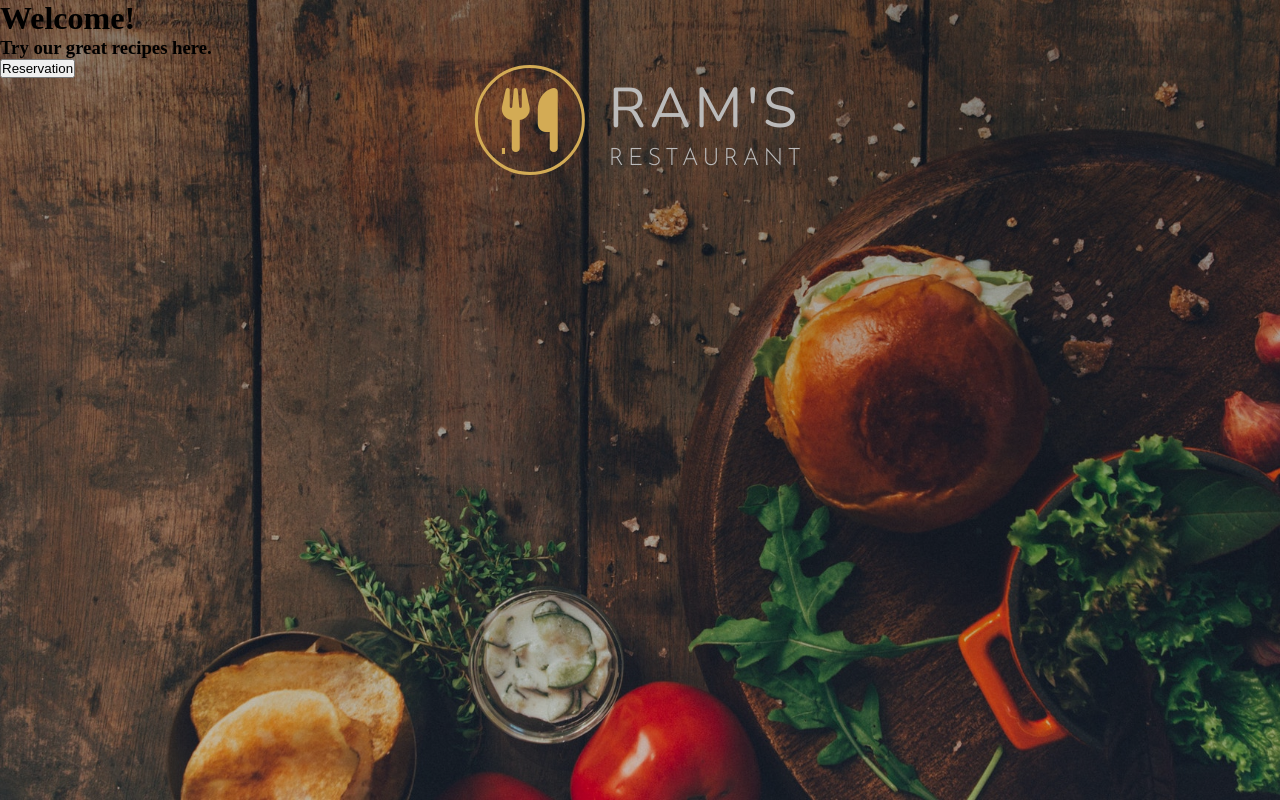
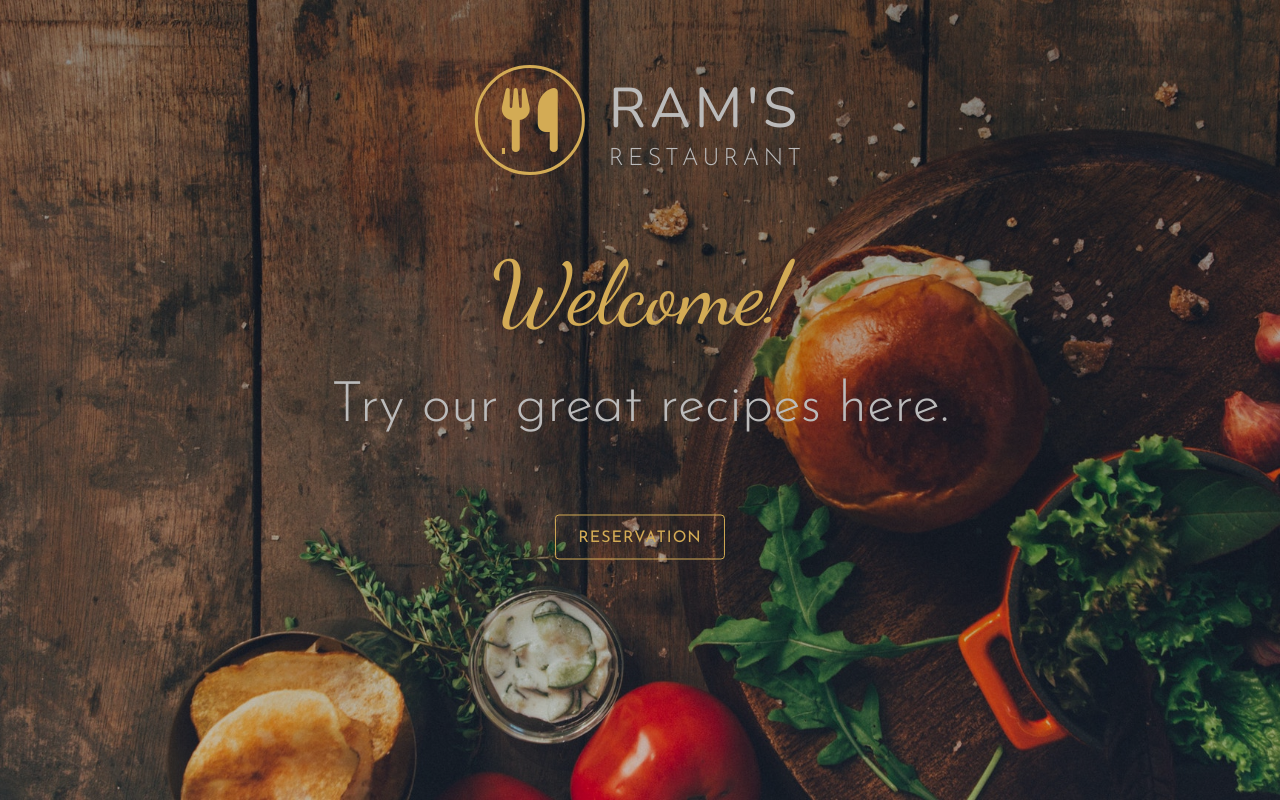
Before and after one commit to msram1002/SAAS-course, a website: page Project-1-SAAS/index.html in a window 1280 px wide. Drawn offline with nearby package versions, Linux system fonts and the light colour scheme.

Commit message:
adding the header styles part 2

```diff
--- a/Project-1-SAAS/index.html
+++ b/Project-1-SAAS/index.html
@@ -6,24 +6,24 @@
     <link rel="stylesheet" href="css/main.css">
     <link rel="stylesheet" href="https://cdnjs.cloudflare.com/ajax/libs/font-awesome/6.1.1/css/all.min.css" integrity="sha512-KfkfwYDsLkIlwQp6LFnl8zNdLGxu9YAA1QvwINks4PhcElQSvqcyVLLD9aMhXd13uQjoXtEKNosOWaZqXgel0g==" crossorigin="anonymous" referrerpolicy="no-referrer" />
     <link href="https://fonts.googleapis.com/css?family=Dancing+Script:400,700|Josefin+Sans:300,400,600,700|Nunito:300,400,600,700" rel="stylesheet">
-    <title>Restaurant "Georgia"</title>
+    <title>Restaurant-"Rams"</title>
 </head>
 <body>
     <!-- Header -->
     <header class="header">
         <div class="brand">
-            <a href="#" class="logo"><i class="fas fa-utensils"></i></a>
+            <a href="#" class="logo">
+                <i class="fas fa-utensils"></i>
+            </a>
             <div>
-                <h1 class="main-name">
-                    Ram's
-                </h1>
+                <h1 class="main-name">Ram's</h1>
                 <p class="sub-name">Restaurant</p>
             </div>
         </div>
         <div class="header-banner">
             <h1 class="main-heading">Welcome!</h1>
             <h3 class="sub-heading">Try our great recipes here.</h3>
-            <button type="button">Reservation</button>
+            <button type="button" class="main-btn">Reservation</button>
         </div>
     </header>
 </body>
--- a/Project-1-SAAS/scss/_base.scss
+++ b/Project-1-SAAS/scss/_base.scss
@@ -20,6 +20,13 @@ $font-nunito: 'Nunito', sans-serif;
   text-transform: uppercase;
 }
 
+@mixin centering($top) {
+  position: absolute;
+  top: $top;
+  left: 50%;
+  transform: translate(-50%, -50%);
+}
+
 * {
   margin: 0;
   padding: 0;
--- a/Project-1-SAAS/scss/_components.scss
+++ b/Project-1-SAAS/scss/_components.scss
@@ -23,3 +23,40 @@
   text-align: center;
   @include textStyles;
 }
+
+.main-heading {
+  font-family: $font-dancingScript;
+  font-size: 5.5rem;
+  font-weight: 300;
+  color: $color-primary;
+  margin-bottom: 2rem;
+}
+
+.sub-heading {
+  font-family: $font-josefinSans;
+  font-size: 3.5rem;
+  font-weight: 300;
+  color: $color-secondary;
+  margin-bottom: 5rem;
+}
+
+.main-btn {
+  width: 170px;
+  height: 45px;
+  font-family: $font-josefinSans;
+  font-size: 1rem;
+  text-transform: uppercase;
+  letter-spacing: 1px;
+  color: $color-primary;
+  background-color: transparent;
+  border: 1px solid $color-primary;
+  border-radius: 0.25rem;
+  outline: none;
+  cursor: pointer;
+  transition: all 0.4s;
+
+  &:hover {
+    background-color: $color-primary;
+    color: $color-dark;
+  }
+}
--- a/Project-1-SAAS/scss/_layout.scss
+++ b/Project-1-SAAS/scss/_layout.scss
@@ -6,11 +6,13 @@
   background-size: cover;
 
   .brand {
-    position: absolute;
-    top: 15%;
-    left: 50%;
-    transform: translate(-50%, -50%);
+    @include centering(15%);
     display: flex;
     align-items: center;
   }
+
+  &-banner {
+    @include centering(50%);
+    text-align: center;
+  }
 }
```
Also changed, not shown: Project-1-SAAS/css/main.css.
